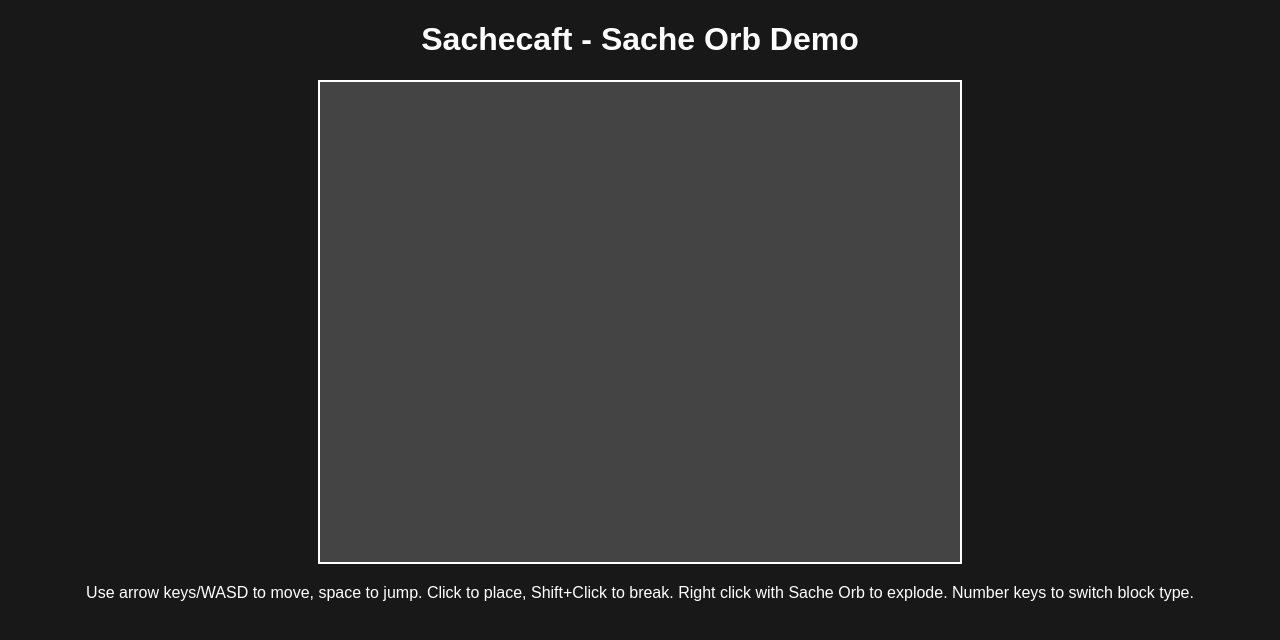
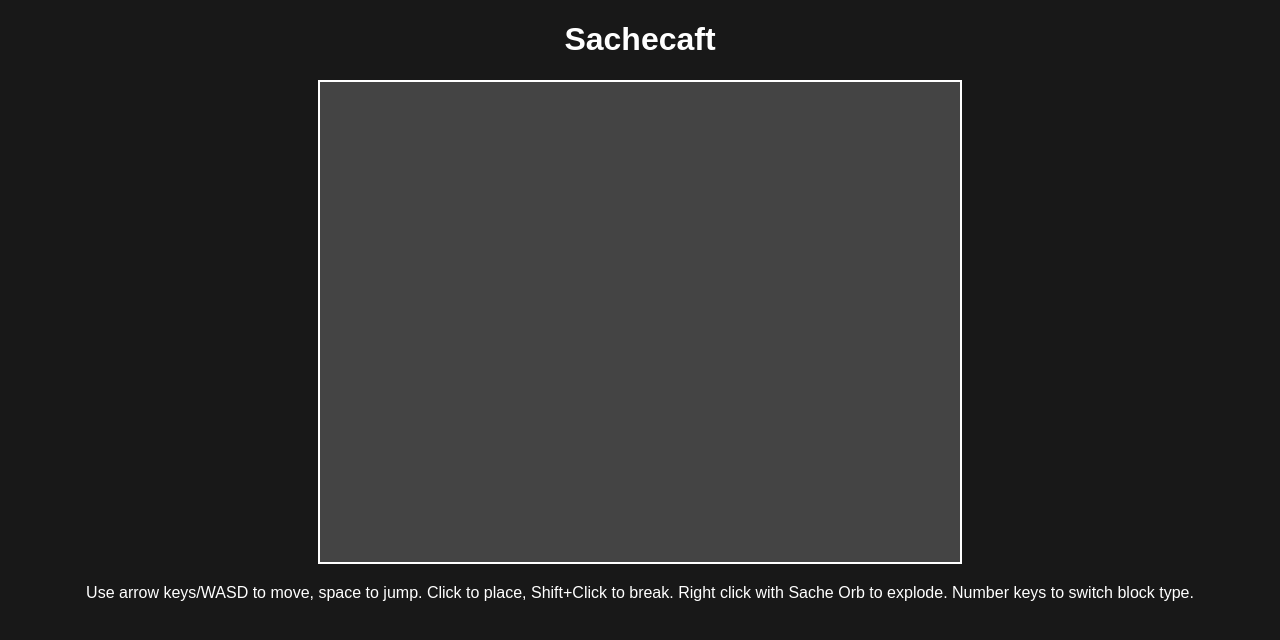
Before and after one commit to v0lt99/Sachecraft, a plain HTML site: page index.html in a window 1280 px wide. Drawn offline with Linux system fonts and the light colour scheme; no server answers.

Commit message:
Update index.html

```diff
--- a/index.html
+++ b/index.html
@@ -2,7 +2,7 @@
 <html lang="en">
 <head>
   <meta charset="UTF-8">
-  <title>Sachecaft - Sache Orb Demo</title>
+  <title>Sachecaft</title>
   <style>
     body { background: #181818; color: #fff; font-family: sans-serif; margin: 0; }
     h1 { text-align: center; }
@@ -13,7 +13,7 @@
   </style>
 </head>
 <body>
-  <h1>Sachecaft - Sache Orb Demo</h1>
+  <h1>Sachecaft</h1>
   <div id="inventory"></div>
   <canvas id="gameCanvas" width="640" height="480"></canvas>
   <div id="status">Use arrow keys/WASD to move, space to jump. Click to place, Shift+Click to break. Right click with Sache Orb to explode. Number keys to switch block type.</div>
```
